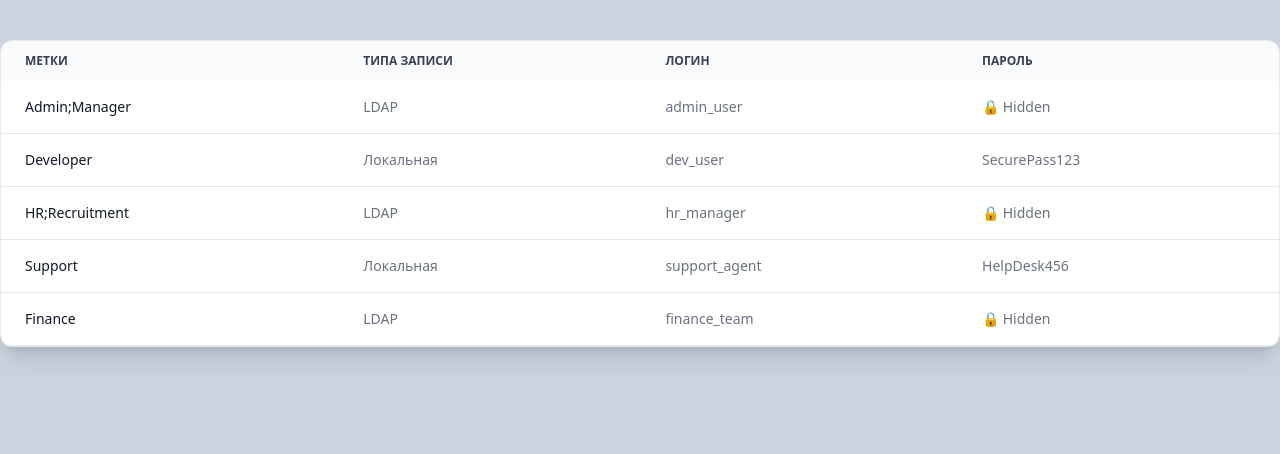
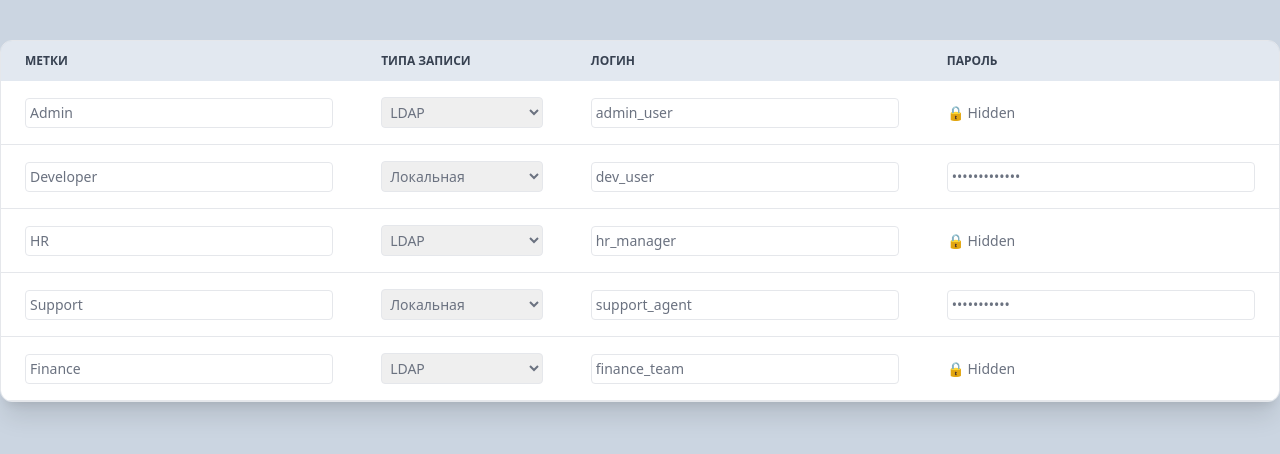
Before and after one commit to FarruxbekNozimov/vue-account-form, a Vue app: page / in a window 1280 px wide. Shown: the top 454 px of the page. Built offline with nearby package versions, Linux system fonts and the light colour scheme.

Commit message:
feat(table): replace static text with input fields for editing

```diff
--- a/src/components/AccountTable.vue
+++ b/src/components/AccountTable.vue
@@ -2,14 +2,13 @@
 import { useAccountStore } from '@/stores/account-form'
 import { storeToRefs } from 'pinia'
 
-const accountStore = useAccountStore()
-const { LIST } = storeToRefs(accountStore) // Reactive reference to list
+const account_store = useAccountStore()
 </script>
 
 <template>
   <div class="border rounded-xl shadow-xl relative overflow-x-auto">
     <table class="w-full text-sm text-left rtl:text-right text-gray-500">
-      <thead class="text-xs text-gray-700 uppercase bg-gray-50">
+      <thead class="text-xs text-gray-700 uppercase bg-slate-200">
         <tr>
           <th scope="col" class="px-6 py-3">Метки</th>
           <th scope="col" class="px-6 py-3">Типа записи</th>
@@ -18,15 +17,49 @@ const { LIST } = storeToRefs(accountStore) // Reactive reference to list
         </tr>
       </thead>
       <tbody>
-        <tr v-for="account in LIST" :key="account.id" class="bg-white border-b border-gray-200">
-          <td class="px-6 py-4 font-medium text-gray-900 whitespace-nowrap">
-            {{ account.label || '—' }}
+        <tr
+          v-for="account in account_store.LIST"
+          :key="account.id"
+          class="bg-white border-b border-gray-200"
+        >
+          <!-- Label -->
+          <td class="px-6 py-4">
+            <input
+              v-model="account.label"
+              type="text"
+              class="w-full p-1 border rounded outline-none"
+              placeholder="Enter label"
+            />
           </td>
-          <td class="px-6 py-4">{{ account.type }}</td>
-          <td class="px-6 py-4">{{ account.login }}</td>
+
+          <!-- Account Type (Disabled) -->
           <td class="px-6 py-4">
-            <span v-if="account.type === 'LDAP'">🔒 Hidden</span>
-            <span v-else>{{ account.password || '—' }}</span>
+            <select v-model="account.type" class="w-full p-1 border rounded outline-none">
+              <option value="LDAP">LDAP</option>
+              <option value="Локальная">Локальная</option>
+            </select>
+          </td>
+
+          <!-- Login -->
+          <td class="px-6 py-4">
+            <input
+              v-model="account.login"
+              type="text"
+              class="w-full p-1 border rounded outline-none"
+              placeholder="Enter login"
+            />
+          </td>
+
+          <!-- Password -->
+          <td class="px-6 py-4">
+            <input
+              v-if="account.type !== 'LDAP'"
+              v-model="account.password"
+              type="password"
+              class="w-full p-1 border rounded outline-none"
+              placeholder="Enter password"
+            />
+            <span v-else class="text-gray-500">🔒 Hidden</span>
           </td>
         </tr>
       </tbody>
--- a/src/stores/account-form.ts
+++ b/src/stores/account-form.ts
@@ -17,7 +17,7 @@ interface State {
 export const useAccountStore = defineStore('account', () => {
   const state = reactive<State>({
     list: [
-      { id: 1, label: 'Admin;Manager', type: 'LDAP', login: 'admin_user', password: null },
+      { id: 1, label: 'Admin', type: 'LDAP', login: 'admin_user', password: null },
       {
         id: 2,
         label: 'Developer',
@@ -25,7 +25,7 @@ export const useAccountStore = defineStore('account', () => {
         login: 'dev_user',
         password: 'SecurePass123',
       },
-      { id: 3, label: 'HR;Recruitment', type: 'LDAP', login: 'hr_manager', password: null },
+      { id: 3, label: 'HR', type: 'LDAP', login: 'hr_manager', password: null },
       {
         id: 4,
         label: 'Support',
```
